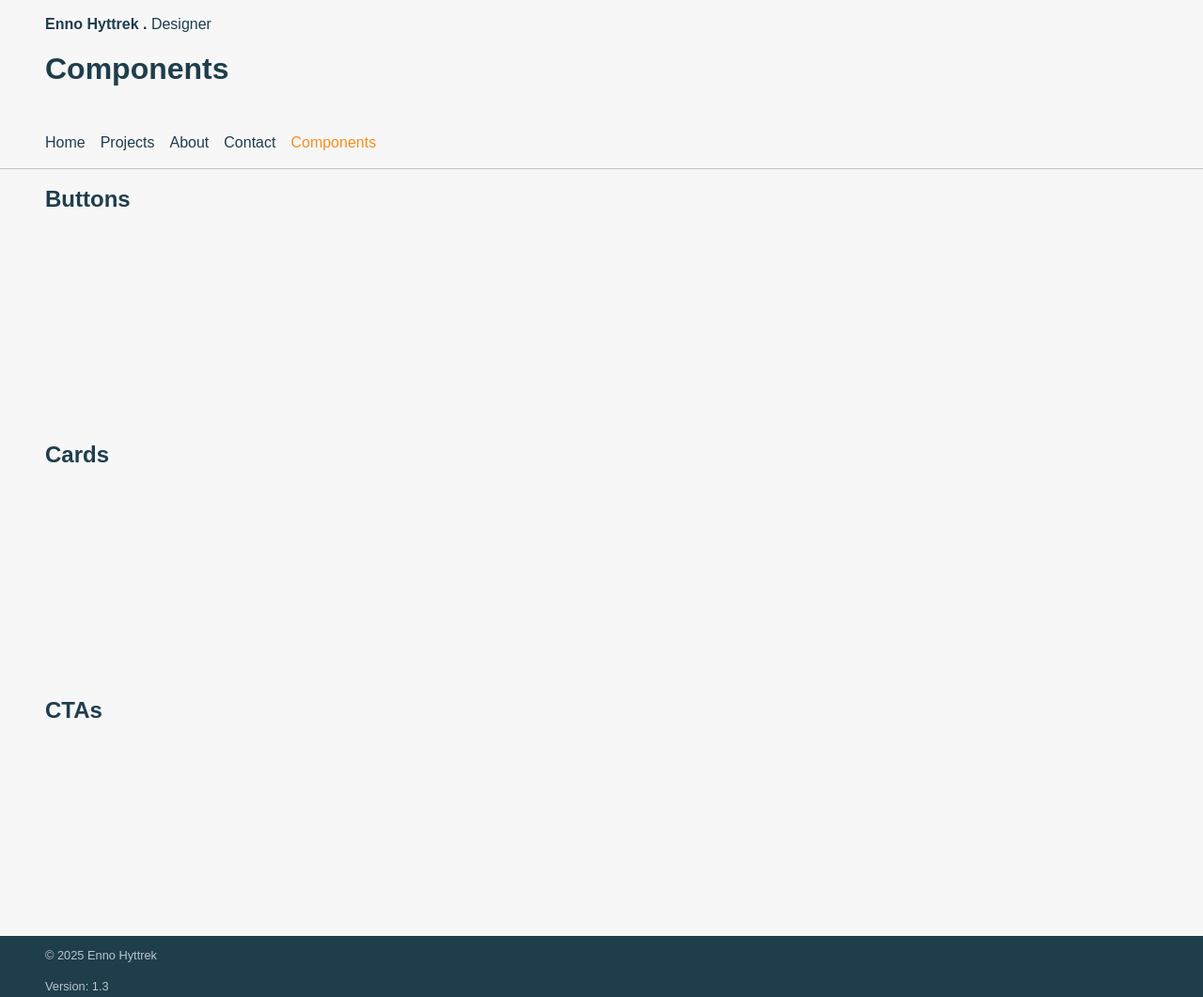
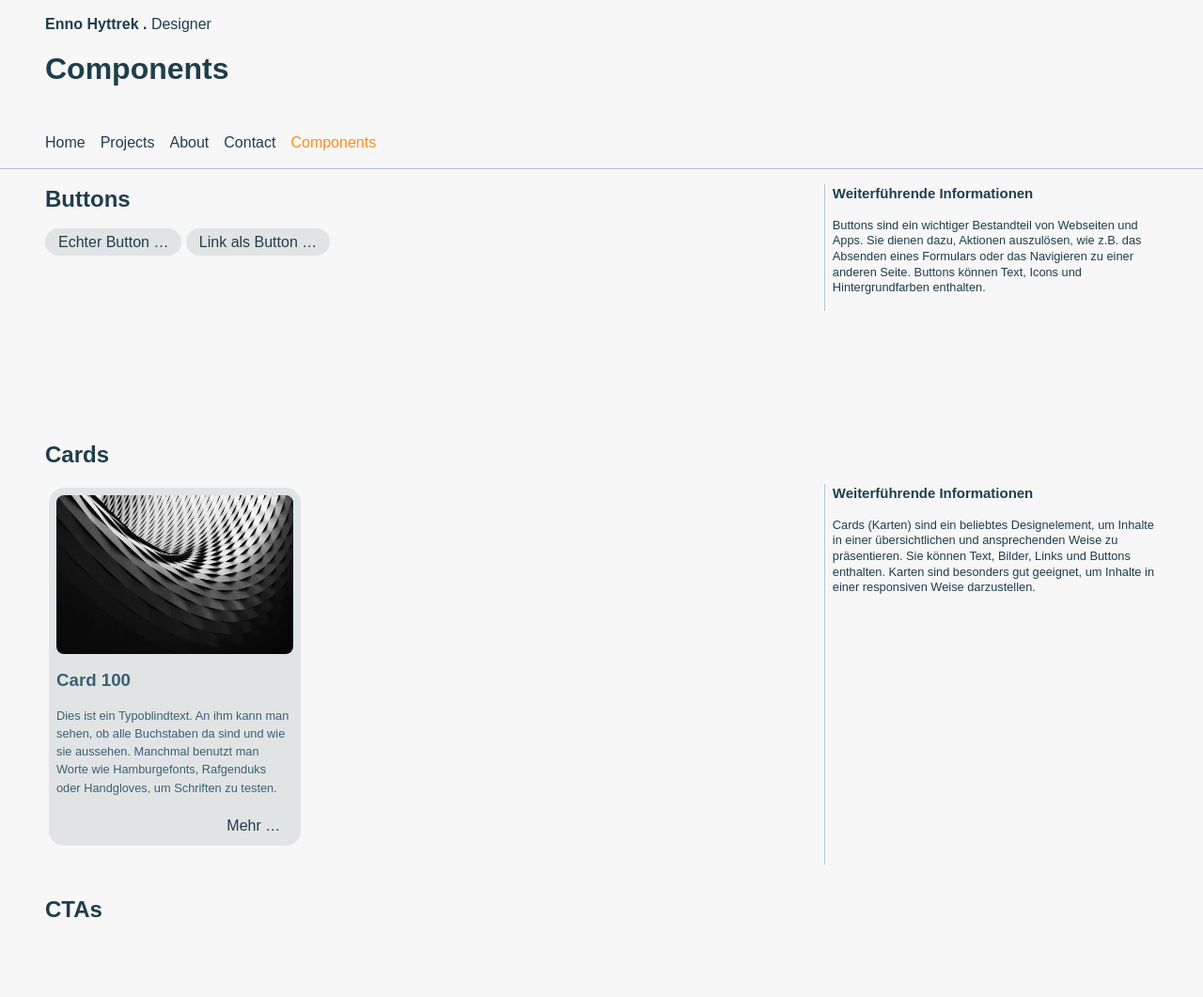
Before and after one commit to ehy-classroom/web-workflow-1, a plain HTML site: page components.html in a window 1280 px wide. Shown: the top 1061 px of the page at 94% size. Drawn offline with Linux system fonts and the light colour scheme; a web font is replaced by a local one.

Commit message:
Version: 1.3.2

```diff
--- a/components.html
+++ b/components.html
@@ -1,6 +1,6 @@
 <!DOCTYPE html>
 <html lang="de">
-<!-- Version: 1.3.1 -->
+<!-- Version: 1.3.2 -->
 
 <head>
     <meta charset="UTF-8">
@@ -17,7 +17,7 @@
     <header>
         <div class="container">
             <p class="site-branding" role="navigation"><a href="index.html">Enno Hyttrek .
-                <span class="weight-100">Designer</span></a>
+                    <span class="weight-100">Designer</span></a>
             </p>
             <h1>
                 Components
@@ -38,18 +38,67 @@
     <main>
 
         <section>
-            <div class="container">
+            <div class="container has-sidebar">
+                <article>
                 <h2>Buttons</h2>
 
-                <aside></aside>
+                <button class="btn-100">
+                    Echter Button …
+                </button>
+
+                <a role="button" class="btn btn-100" href="#">
+                    Link als Button …
+                </a>
+
+            </article>
+
+                <aside>
+                    <h3>Weiterführende Informationen</h3>
+                    <p>
+                        Buttons sind ein wichtiger Bestandteil von Webseiten und Apps. Sie dienen dazu, Aktionen
+                        auszulösen, wie z.B. das Absenden eines Formulars oder das Navigieren zu einer anderen
+                        Seite. Buttons können Text, Icons und Hintergrundfarben enthalten.
+                    </p>
+                </aside>
             </div>
         </section>
 
         <section>
-            <div class="container">
+            <div class="container has-sidebar">
                 <h2>Cards</h2>
 
-                <aside></aside>
+                <article>
+
+                    <div class="card card-100">
+                        <div class="inner">
+                            <figure>
+                                <img src="assets/img/pixabay/surface-945444_1920.jpg"
+                                    alt="Schwarz-Weiß Fotografie einer organisch wirkenden Fassade an einem modernen Gebäude.">
+                            </figure>
+
+                            <h3>Card 100</h3>
+                            <p>
+                                Dies ist ein Typoblindtext. An ihm kann man sehen, ob alle Buchstaben da sind und
+                                wie
+                                sie aussehen. Manchmal benutzt man Worte wie Hamburgefonts, Rafgenduks oder
+                                Handgloves,
+                                um Schriften zu testen.
+                            </p>
+                            <div class="nav-bar">
+                                <button class="btn-100"><a href="#">Mehr …</a></button>
+                            </div>
+                        </div>
+                    </div>
+
+                </article>
+
+                <aside>
+                    <h3>Weiterführende Informationen</h3>
+                    <p>
+                        Cards (Karten) sind ein beliebtes Designelement, um Inhalte in einer übersichtlichen und ansprechenden Weise zu präsentieren. Sie können Text, Bilder, Links und Buttons enthalten. Karten sind besonders gut geeignet, um Inhalte in einer responsiven Weise darzustellen.
+                    </p>
+                </aside>
+
             </div>
         </section>
 
@@ -65,7 +114,7 @@
     <footer>
         <div class="container">
             <p>&copy; 2025 Enno Hyttrek</p>
-            <p>Version: 1.3</p>
+            <p>Version: 1.3.2</p>
         </div>
 
     </footer>
--- a/style.css
+++ b/style.css
@@ -1,7 +1,7 @@
 /*
 Stylesheet für Demo Portfolio Enno
 Kurs Web-Workflow 1
-Version: 1.3.1
+Version: 1.3.2
 */
 
 
@@ -76,11 +76,23 @@ footer {
     min-height: 21vh;
 }
 
+article {
+    margin-bottom: 1em;
+}
+
+
 .container {
     max-width: 75rem;
     margin: 0 auto;
     padding: 1em calc(var(--base-unit) * 2);
 }
+
+.has-sidebar {
+    display: flex;
+    flex-wrap: wrap;
+}
+
+
 
 /*---------------------
 NAVIGATION
@@ -104,7 +116,7 @@ TYPOGRAPHY
 
 
 /**-----
-Typography Font Source
+Typography Font Source:
 Inter by Rasmus Andersson
 https://rsms.me/inter/
 -----**/
@@ -135,7 +147,13 @@ Font Weights
     font-weight: 100;
 }
 
-h1,h2,h3,h4,h5,h6,.site-branding {
+h1,
+h2,
+h3,
+h4,
+h5,
+h6,
+.site-branding {
     font-weight: 600;
 }
 
@@ -147,6 +165,7 @@ nav a {
 Font Sizes
 ---**/
 
+aside,
 footer {
     font-size: 0.8em;
 }
@@ -164,7 +183,7 @@ Color Tokens
 :root {
     /*Grey Scale Cool*/
     --color-grey-cool-100: hsl(199, 5%, 97%);
-    --color-grey-cool-109: hsla(199, 5%, 97%,0.9);
+    --color-grey-cool-109: hsla(199, 5%, 97%, 0.9);
     /*Sub White*/
     --color-grey-cool-200: hsl(199, 8%, 89%);
     --color-grey-cool-300: hsl(199, 13%, 76%);
@@ -182,15 +201,18 @@ Color Tokens
 
 
     /*Color Tokens Level 2*/
-    --color-bckg-btn-100: var(--color-accent-200);
-    --color-bckg-card-100: var(--color-grey-cool-700);
-
     --color-type-100: var(--color-grey-cool-100);
     --color-type-300: var(--color-grey-cool-300);
     --color-type-500: var(--color-grey-cool-800);
 
-    --color-type-card-100: var(--color-grey-cool-100);
-    --color-type-btn-100: var(--color-grey-cool-100);
+    --color-bckg-card-100: var(--color-grey-cool-200);
+    --color-type-card-100: var(--color-grey-cool-700);
+
+    --color-bckg-btn-100: var(--color-grey-cool-200);
+    --color-type-btn-100: var(--color-grey-cool-800);
+
+    --color-type-btn-100-card: var(--color-grey-cool-100);
+    --color-bckg-btn-100-card: var(--color-accent-200);
 }
 
 
@@ -242,9 +264,41 @@ nav.main-nav {
 
 
 
+
 /*---------------------
 COMPONENTS
 ---------------------*/
+
+/**-----
+Comp Buttons
+---**/
+
+button,
+a.btn {
+    display: inline-block;
+    line-height: 1.2;
+    margin: 0;
+}
+
+
+.btn-100 {
+
+    padding: 3px 12px 2px;
+    border-radius: 1em;
+    border: 2px solid var(--color-bckg-btn-100);
+    /* border: none; */
+    font-size: 1rem;
+    font-weight: 500;
+    background: var(--color-bckg-btn-100);
+    color: var(--color-type-btn-100);
+}
+
+.btn-100:hover {
+    background: var(--color-accent-100);
+    border-color: var(--color-accent-100);
+    color: #fff;
+    cursor: pointer;
+}
 
 
 /**-----
@@ -275,29 +329,18 @@ Comp Card
 
 .card .btn-100 {
     margin-left: auto;
+    /* background: var(--color-bckg-btn-100-card); */
+    /* border-color: var(--color-type-btn-100-card); */
+    /* color: var(--color-type-btn-100-card); */
+}
+
+.card .btn-100:hover {
+    /* background: var(--color-type-btn-100-card); */
+    /* color: var(--color-bckg-btn-100-card); */
 }
 
 
-/**-----
-Comp Buttons
----**/
 
-.btn-100 {
-    margin-left: auto;
-    padding: 0.15em 0.8em 0.1em;
-    border-radius: 1em;
-    border: 2px solid var(--color-type-btn-100);
-    /* border: none; */
-    font-size: 1rem;
-    font-weight: 500;
-    background: var(--color-bckg-btn-100);
-    color: var(--color-type-btn-100);
-}
-
-.btn-100:hover {
-    background: var(--color-type-btn-100);
-    color: var(--color-bckg-btn-100);
-}
 
 
 
@@ -315,6 +358,24 @@ RESPONSIVE BREAKPOINTS
 
     .card {
         width: 50%;
+    }
+
+
+    aside {
+        padding-left: calc(var(--base-unit) * 2);
+        border-left: 1px solid var(--color-grey-cool-300);
+    }
+
+    .has-sidebar h2 {
+        width: 100%;
+    }
+
+    .has-sidebar article {
+        width: 70%;
+    }
+
+    .has-sidebar aside {
+        width: 30%;
     }
 
 }
```
Also changed, not shown: index.html (+22 -13 lines), assets/img/pixabay/surface-945444_1920.jpg (renamed from assets/img/surface-945444_1920.jpg), assets/img/portfolio/jpg/121123-SMEDI-Zhuzhou-ferrisWheel-conceptDrawing-railroad-structure-1440-50.jpg (renamed from assets/img/121123-SMEDI-Zhuzhou-ferrisWheel-conceptDrawing-railroad-structure-1440-50.jpg), assets/img/portfolio/jpg/QAB-icons-a-01.jpg (renamed from assets/img/QAB-icons-a-01.jpg), assets/img/portfolio/jpg/_DSC6194-tmt-voucher-a-02-1440-40.jpg (renamed from assets/img/_DSC6194-tmt-voucher-a-02-1440-40.jpg), assets/img/portfolio/jpg/_DSC6195-hca-moleskine-a-01-1440-40.jpg (renamed from assets/img/_DSC6195-hca-moleskine-a-01-1440-40.jpg), assets/img/portfolio/jpg/_DSC6198-papervision-a-01-1440-40.jpg (renamed from assets/img/_DSC6198-papervision-a-01-1440-40.jpg), assets/img/portfolio/jpg/_DSC6219-cn-whispers-a-03-1440-60.jpg (renamed from assets/img/_DSC6219-cn-whispers-a-03-1440-60.jpg), assets/img/portfolio/jpg/_DSC6228-yiland-wireframes-a-01-1440-40.jpg (renamed from assets/img/_DSC6228-yiland-wireframes-a-01-1440-40.jpg), assets/img/portfolio/jpg/_DSC7701-steambench-a-01-1440-40.jpg (renamed from assets/img/_DSC7701-steambench-a-01-1440-40.jpg), assets/img/portfolio/jpg/dedoro-banana-sticker-d-01.jpg (renamed from assets/img/dedoro-banana-sticker-d-01.jpg), assets/img/portfolio/png/bow-say-yeah-8.png (renamed from assets/img/bow-say-yeah-8.png), assets/img/portfolio/webp/121123-SMEDI-Zhuzhou-ferrisWheel-conceptDrawing-railroad-structure1440-75.webp (renamed from assets/img/121123-SMEDI-Zhuzhou-ferrisWheel-conceptDrawing-railroad-structure1440-75.webp), assets/img/portfolio/webp/_DSC6219-cn-whispers-a-03-1440.webp (renamed from assets/img/_DSC6219-cn-whispers-a-03-1440.webp), 3 more files.
